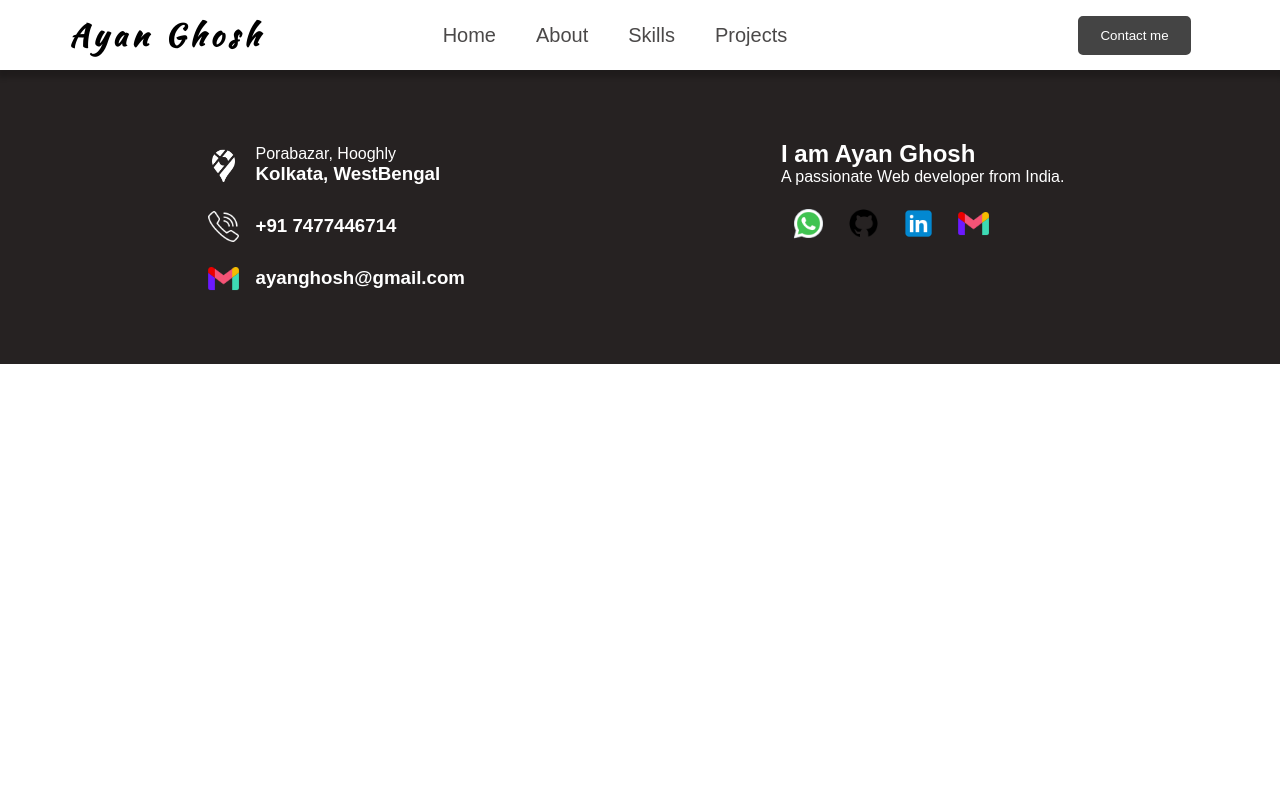
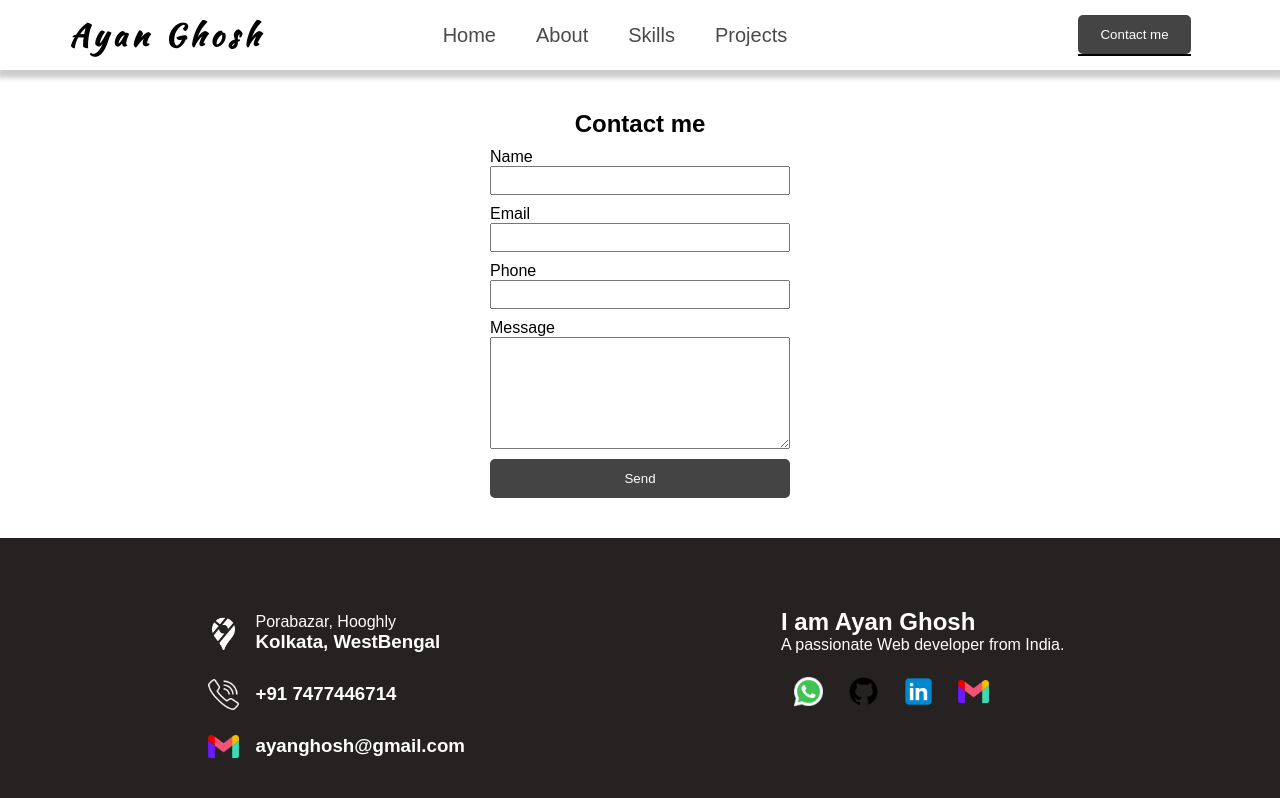
Before and after one commit to ayanonline/reactprotfolio, a React (Vite) app: page /contact-me in a window 1280 px wide. Shown: the top 798 px of the page. Built offline with nearby package versions, Linux system fonts and the light colour scheme; a web font is replaced by a local one.

Commit message:
contact form iplemented using emailjs

```diff
--- a/package.json
+++ b/package.json
@@ -9,6 +9,7 @@
     "preview": "vite preview"
   },
   "dependencies": {
+    "@emailjs/browser": "^3.11.0",
     "axios": "^1.4.0",
     "react": "^18.2.0",
     "react-dom": "^18.2.0",
--- a/src/App.jsx
+++ b/src/App.jsx
@@ -8,6 +8,7 @@ import Skills from "./components/skills/Skills";
 import Projects from "./components/myprojects/Projects";
 import Blogs from "./components/myblogs/Blogs";
 import BlogAdmin from "./components/admin/BlogAdmin";
+import Contact from "./components/contact/Contact";
 
 function App() {
   return (
@@ -18,6 +19,7 @@ function App() {
         <Route path="/about" element={<About />} />
         <Route path="/skills" element={<Skills />} />
         <Route path="/projects" element={<Projects />} />
+        <Route path="/contact-me" element={<Contact />} />
         <Route path="/blogs" element={<Blogs />} />
         <Route path="/blogs/rdjislove" element={<BlogAdmin />} />
       </Routes>
--- /dev/null
+++ b/src/components/contact/Contact.css
@@ -0,0 +1,49 @@
+.template {
+  padding: 20px 0;
+  display: flex;
+  justify-content: center;
+  align-items: center;
+}
+.contact-container {
+  background-color: #fff;
+  display: flex;
+  flex-direction: column;
+  align-items: center;
+  padding: 20px;
+  border-radius: 5px;
+}
+.close-form {
+  width: 100%;
+  display: flex;
+  justify-content: flex-end;
+  font-size: 20px;
+}
+.close-form > span {
+  font-weight: bold;
+  cursor: pointer;
+  margin: 0 0 -25px 0;
+}
+.close-form > span:hover {
+  color: red;
+}
+.contact-form {
+  width: 300px;
+  display: flex;
+  flex-direction: column;
+}
+.contact-form > label {
+  margin: 10px 0 0 0;
+}
+.contact-form > input {
+  outline: none;
+  padding: 5px;
+}
+.contact-form > textarea {
+  outline: none;
+  padding: 5px;
+  margin: 0 0 10px 0;
+  height: 100px;
+}
+.contact-form > .btn {
+  padding: 10px;
+}
--- /dev/null
+++ b/src/components/contact/Contact.jsx
@@ -0,0 +1,149 @@
+import React, { useState } from "react";
+import emailjs from "@emailjs/browser";
+import "./Contact.css";
+import { ToastContainer, toast } from "react-toastify";
+import "react-toastify/dist/ReactToastify.css";
+
+function Contact() {
+  const toastOptions = {
+    position: "top-right",
+    autoClose: 3000,
+    hideProgressBar: false,
+    closeOnClick: true,
+    pauseOnHover: true,
+    draggable: true,
+    progressStyle: { backgroundColor: "#fff" },
+    toastStyle: { zIndex: 9999 },
+  };
+
+  const [formData, setFormData] = useState({
+    user_name: "",
+    user_email: "",
+    user_phone: "",
+    message: "",
+  });
+
+  const [isSending, setIsSending] = useState(false);
+
+  function isvalid() {
+    if (
+      formData.user_name !== "" &&
+      formData.user_email !== "" &&
+      formData.user_phone !== "" &&
+      formData.message !== ""
+    ) {
+      return true;
+    } else return false;
+  }
+
+  const sendEmail = (e) => {
+    e.preventDefault();
+    if (isvalid()) {
+      setIsSending(true);
+      emailjs
+        .send(
+          "service_74vjq9e",
+          "template_b9pgd6c",
+          formData,
+          "liGdjli7eldVA0cB2"
+        )
+        .then(
+          (result) => {
+            console.log(result.text);
+            toast("Message send successfully");
+            setFormData(() => {
+              return {
+                user_name: "",
+                user_email: "",
+                user_phone: "",
+                message: "",
+              };
+            });
+            setIsSending(false);
+          },
+          (error) => {
+            setIsSending(false);
+            console.log(error.text);
+            toast("Something went wrong");
+          }
+        );
+    } else {
+      toast("please fill all fields");
+    }
+  };
+
+  return (
+    <div id="contact" className="template">
+      <ToastContainer {...toastOptions} />
+      <div className="contact-container">
+        <h2>Contact me</h2>
+        <form className="contact-form">
+          <label>Name</label>
+          <input
+            type="text"
+            name="user_name"
+            onChange={(e) => {
+              setFormData((prev) => {
+                return {
+                  ...prev,
+                  user_name: e.target.value,
+                };
+              });
+            }}
+            value={formData.user_name}
+          />
+          <label>Email</label>
+          <input
+            type="email"
+            name="user_email"
+            onChange={(e) => {
+              setFormData((prev) => {
+                return {
+                  ...prev,
+                  user_email: e.target.value,
+                };
+              });
+            }}
+            value={formData.user_email}
+          />
+          <label>Phone</label>
+          <input
+            type="number"
+            name="user_phone"
+            onChange={(e) => {
+              setFormData((prev) => {
+                return {
+                  ...prev,
+                  user_phone: e.target.value,
+                };
+              });
+            }}
+            value={formData.user_phone}
+          />
+          <label>Message</label>
+          <textarea
+            name="message"
+            onChange={(e) => {
+              setFormData((prev) => {
+                return {
+                  ...prev,
+                  message: e.target.value,
+                };
+              });
+            }}
+            value={formData.message}
+          />
+          <button
+            className={isSending ? "disabled btn" : "btn"}
+            onClick={sendEmail}
+            disabled={isSending}
+          >
+            Send
+          </button>
+        </form>
+      </div>
+    </div>
+  );
+}
+
+export default Contact;
--- a/src/components/header/Header.jsx
+++ b/src/components/header/Header.jsx
@@ -34,7 +34,9 @@ function Header() {
               <NavLink to="/blogs">Blogs</NavLink>
             </li> */}
           </ul>
-          <button className="btn">Contact me</button>
+          <NavLink to="/contact-me">
+            <button className="btn">Contact me</button>
+          </NavLink>
         </div>
         <div onClick={clichHandle} className="res-nav-item">
           {menuvisible ? (
--- a/src/components/home/Home.jsx
+++ b/src/components/home/Home.jsx
@@ -9,6 +9,7 @@ import SocialBtn from "../socialbutton/SocialBtn";
 import RecentProjects from "../myprojects/recentProjects/RecentProjects";
 import TopSkills from "../skills/TopSkills";
 import About from "../about/About";
+import Contact from "../contact/Contact";
 
 function Home() {
   const socialItem = [
--- a/src/components/projectCard/ProjectCard.jsx
+++ b/src/components/projectCard/ProjectCard.jsx
@@ -1,9 +1,5 @@
 import React from "react";
 import "./ProjectCard.css";
-import desktopFrame from "../../assets/desktopframe.png";
-import phoneFrame from "../../assets/phoneframe.png";
-import desktop from "../../assets/desktop.png";
-import mobile from "../../assets/mobile.png";
 
 function ProjectCard({ project }) {
   return (
@@ -11,7 +7,7 @@ function ProjectCard({ project }) {
       <div
         className="frame"
         style={{
-          backgroundImage: `url(${project.image})`,
+          backgroundImage: `url(${project?.image})`,
           backgroundRepeat: "no-repeat",
           backgroundSize: "contain",
           backgroundPosition: "center",
@@ -21,7 +17,7 @@ function ProjectCard({ project }) {
         <h2>{project?.title}</h2>
         <p>{project?.desc}</p>
       </div>
-      <a className="btn" href={project.link} target="_blank">
+      <a className="btn" href={project?.link} target="_blank">
         SEE LIVE
       </a>
     </div>
--- a/src/index.css
+++ b/src/index.css
@@ -19,7 +19,9 @@
   color: rgb(68, 68, 68);
   background-color: #fff;
 }
-
+.disabled {
+  cursor: not-allowed;
+}
 .test {
   padding: 70px;
 }
```
Also changed, not shown: src/components/Test.jsx (deleted, +0 -20 lines), 1 other file (tests, documents, lock files or other folders).
